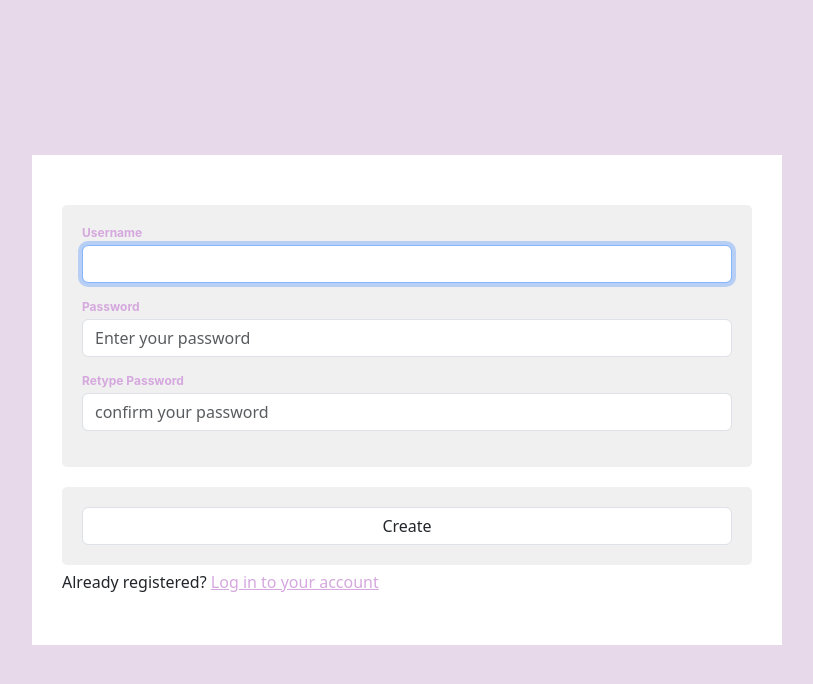
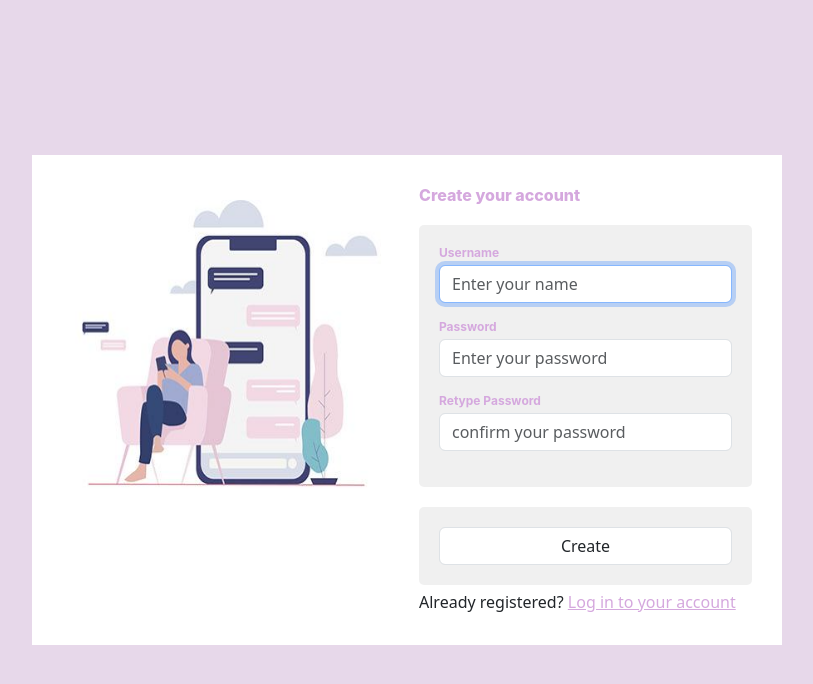
Before and after one commit to Fatimazahraker/chatter_hub, a Flask app: page /index in a window 1280 px wide. Shown: the top 684 px of the page, without its empty margins (233-1046 px from the left). Run offline with Flask 3, Linux system fonts and the light colour scheme.

Commit message:
index.html

```diff
--- a/old/templates/index.html
+++ b/old/templates/index.html
@@ -20,11 +20,20 @@
     </div>
     <!-- Registration Form -->
     <form action="{{ url_for('index') }}" method="POST">
+        <div class="row">
+            <div class="col-6">
+                <img src="/static/image/sign.PNG" alt="" style="width: 100%; height: 70%;">
+            </div>
+            <div class="col-6">
+                <div class="tilte-chat">
+                    <h2>Create your account</h2>
+                    <!--<p>Reqister to start using Chatter hub</p>-->
+                </div>
                 <!-- Username Input -->
                 <fieldset class="user-info">
                     <div>
                         {{ form.username.label }}
-            {{ form.username(class_='form-control', placeholder='', autocomplete='off', autofocus=true) }}
+                        {{ form.username(class_='form-control', placeholder='Enter your name', autocomplete='off', autofocus=true) }}
                         <!-- Display username input errors -->
                         <ul>
                             {% for error in form.username.errors %}
```
Lines whose indentation alone changed are shown as unchanged.
